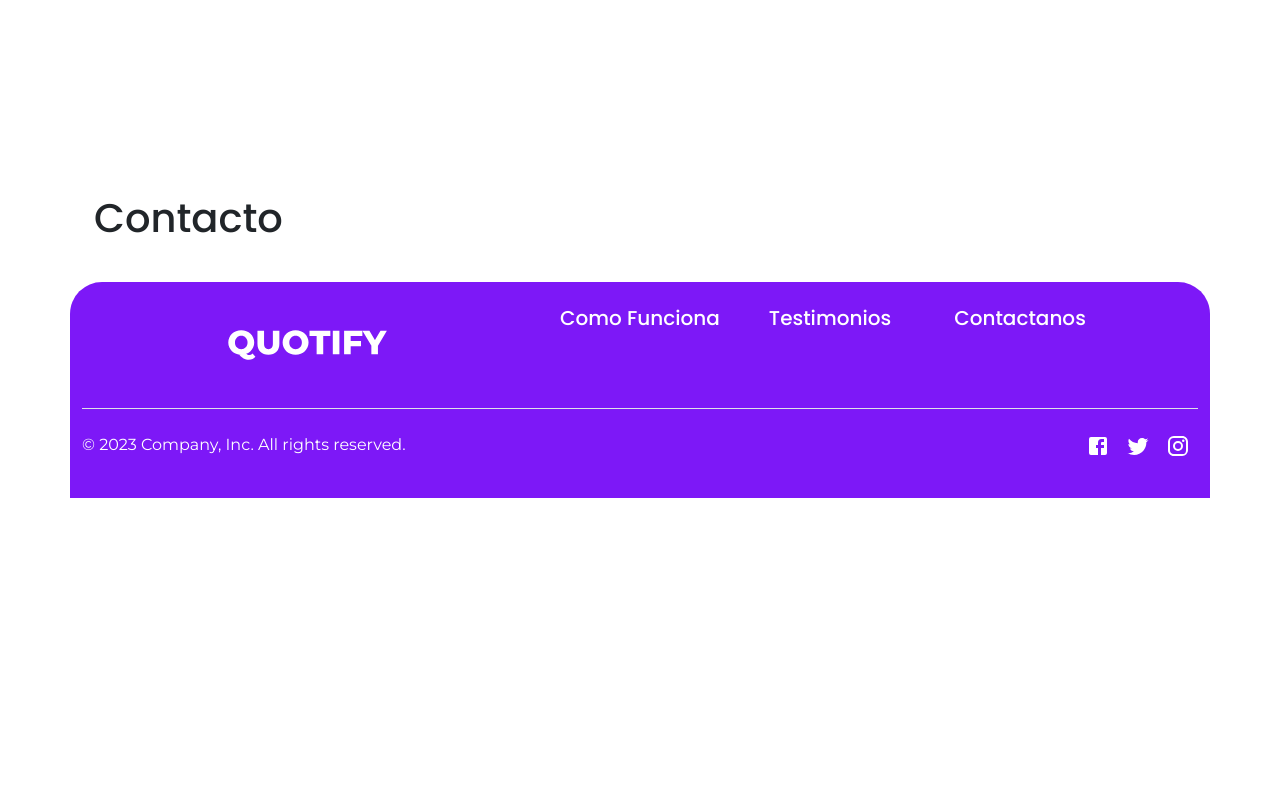
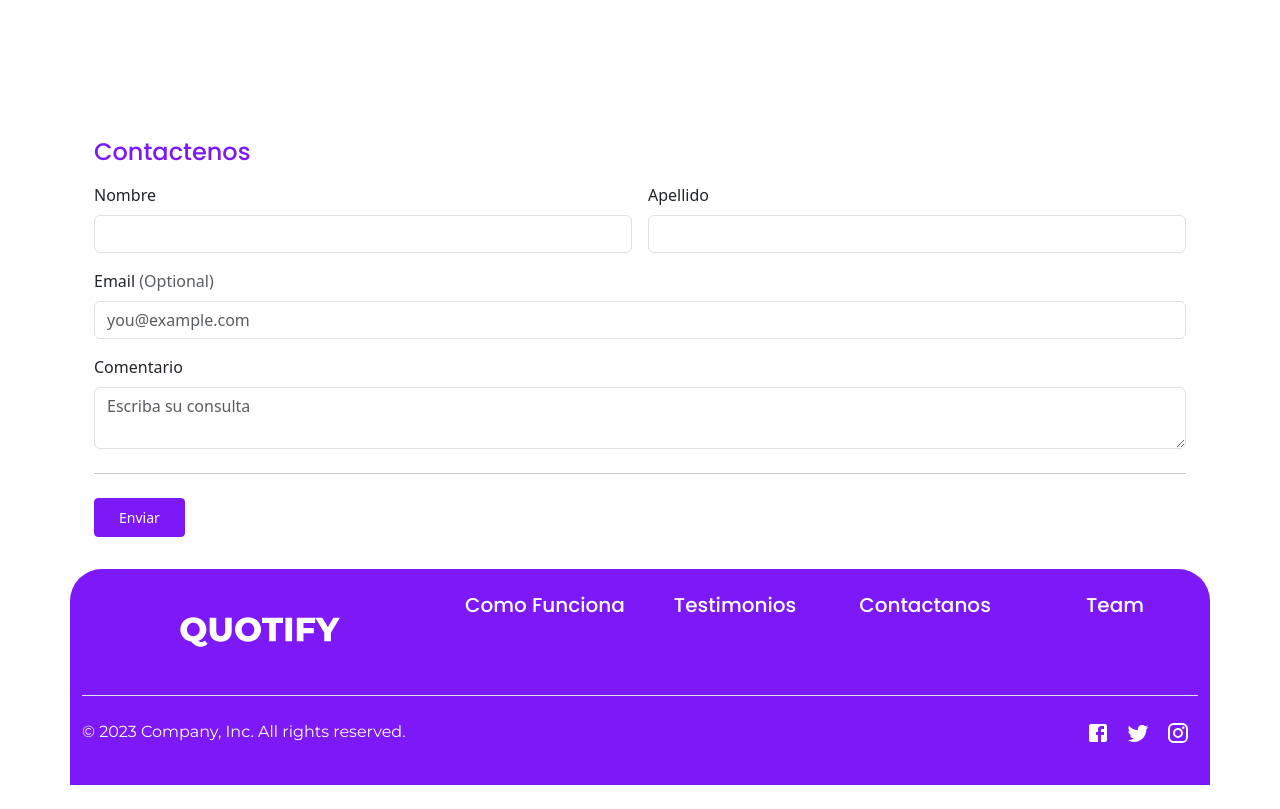
Before and after one commit to LeandroEchegorria/Quote, a React (Vite) app: page / in a window 1280 px wide. Shown: the part 1980-2789 px from the top of the page. Before the commit the page ends 2502 px from the top, so only its background shows below. Built offline with nearby package versions, Linux system fonts and the light colour scheme.

Commit message:
new sections in Home

```diff
--- a/package.json
+++ b/package.json
@@ -19,6 +19,7 @@
     "@mui/styled-engine-sc": "^5.12.0",
     "@popperjs/core": "^2.11.8",
     "bootstrap": "^5.3.0",
+    "formik": "^2.4.2",
     "react": "^18.2.0",
     "react-bootstrap": "^2.7.4",
     "react-dom": "^18.2.0",
--- a/src/Components/Contactanos.jsx
+++ b/src/Components/Contactanos.jsx
@@ -1,44 +1,51 @@
 import { Formik, Form, Field, ErrorMessage } from 'formik';
 
 const Contactanos = () => {
-    const handleSubmit = (values) => {
-        console.log(values);
-      };
 
   return (
-    <Formik
-      initialValues={{ name: '', email: '' }}
-      validate={(values) => {
-        const errors = {};
+    <div className="row">
+      <div className="">
+        <h4 className="mb-3 text-primary-btn">Contactenos</h4>
+        <form className="needs-validation" novalidate>
+          <div className="row g-3">
+            <div className="col-sm-6">
+              <label for="firstName" className="form-label">Nombre</label>
+              <input type="text" className="form-control" id="firstName" placeholder="" value="" required/>
+                <div className="invalid-feedback">
+                  Valid first name is required.
+                </div>
+            </div>
 
-        if (!values.name) {
-          errors.name = 'Campo requerido';
-        }
+            <div className="col-sm-6">
+              <label for="lastName" className="form-label">Apellido</label>
+              <input type="text" className="form-control" id="lastName" placeholder="" value="" required/>
+                <div className="invalid-feedback">
+                  Valid last name is required.
+                </div>
+            </div>
 
-        if (!values.email) {
-          errors.email = 'Campo requerido';
-        }
+            <div className="col-12">
+              <label for="email" className="form-label">Email <span className="text-body-secondary">(Optional)</span></label>
+              <input type="email" className="form-control" id="email" placeholder="you@example.com"/>
+                <div className="invalid-feedback">
+                  Please enter a valid email address for shipping updates.
+                </div>
+            </div>
 
-        return errors;
-      }}
-      onSubmit={handleSubmit}
-    >
-      <Form>
-        <div className="form-group">
-          <label htmlFor="name">Nombre:</label>
-          <Field type="text" className="form-control" id="name" name="name" />
-          <ErrorMessage name="name" component="div" className="text-danger" />
-        </div>
+            <div className="col-12">
+              <label for="zip" className="form-label">Comentario</label>
+              <textarea type="text" className="form-control" id="zip" placeholder="Escriba su consulta" required/>
 
-        <div className="form-group">
-          <label htmlFor="email">Email:</label>
-          <Field type="email" className="form-control" id="email" name="email" />
-          <ErrorMessage name="email" component="div" className="text-danger" />
-        </div>
+            </div>
+          </div>
 
-        <button type="submit" className="btn btn-primary">Enviar</button>
-      </Form>
-    </Formik>
+          <hr className="my-4"/>
+          <button className="btn btn-primary btn-sm px-4 py-2" type="submit">Enviar</button>
+
+        </form>
+      </div>
+    </div>
+
   )
 }
 
--- a/src/Components/FooterHome.jsx
+++ b/src/Components/FooterHome.jsx
@@ -8,19 +8,22 @@ export default function FooterHome() {
     <div className="container bg-primary rounded-top-5 text-white text-center">
       <footer className="pt-4">
         <div className="row">
-          <div className="col-sm-5 ">
+          <div className="col-sm-4 ">
             <a href='/'>
               <img className='p-0 m-4' src={logoQuotify} height="30" alt='Quotify, un lugar donde la inspiración nace'/>
             </a>
           </div>
           <a href='/' className="col-6 col-sm-2 mb-3 nav-link">
-            <h5  >Como Funciona</h5>
+            <h5>Como Funciona</h5>
           </a>
           <a href='/' className="col-6 col-sm-2 mb-5 nav-link">
           <h5>Testimonios</h5>
           </a>
           <a href='/' className="col-6 col-sm-2 mb-3 nav-link">
             <h5>Contactanos</h5>
+          </a>
+          <a href='/' className="col-6 col-sm-2 mb-3 nav-link">
+            <h5>Team</h5>
           </a>
         </div>
         <div className="d-flex flex-column flex-sm-row justify-content-between py-4 my-4 border-top">
--- a/src/Components/NavBar.jsx
+++ b/src/Components/NavBar.jsx
@@ -18,6 +18,7 @@ const NavBar = () => {
               <li><a href='#ComoFunciona' className='nav-link link-body-emphasis ms-9'>Como Funciona</a></li>
               <li><a href='/#Testimonios'  className='nav-link link-body-emphasis'>Testimonios</a></li>
               <li><a href='/#Contacto'  className='nav-link link-body-emphasis'>Contactenos</a></li>
+              <li><a href='/#Contacto'  className='nav-link link-body-emphasis'>Team</a></li>
 
 
             </ul>
--- a/src/Pages/Home/Home.jsx
+++ b/src/Pages/Home/Home.jsx
@@ -4,6 +4,7 @@ import foto2 from '../../assets/Group 8.png'
 import ComoFunciona from '../../Components/ComoFunciona'
 import FooterHome from '../../Components/FooterHome'
 import Testimonios from '../../Components/Testimonios'
+import Contactanos from '../../Components/Contactanos'
 
 const Home = () => {
   return (
@@ -33,7 +34,7 @@ const Home = () => {
         <Testimonios/>
       </section>
       <section id='Contacto' className="container col-xxl-8 px-4 py-5 mt-9">
-        <h1 className='mt-9'>Contacto</h1>
+        <Contactanos/>
       </section>
 
      <FooterHome/>
```
Also changed, not shown: 1 other file (tests, documents, lock files or other folders).
